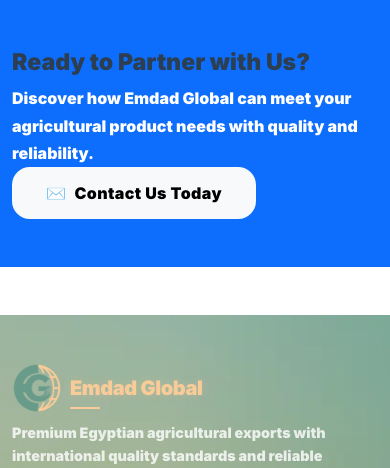
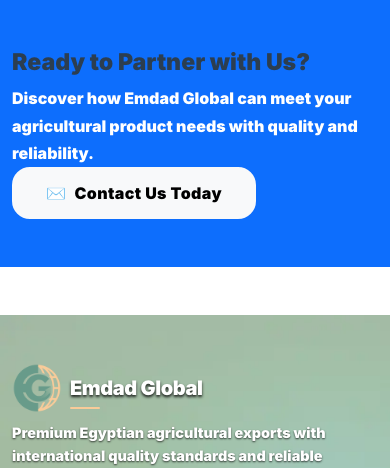
Before and after one commit to whatisup223/emdad, a Flask app: page /about in a window 390 px wide. Shown: the part 6032-6500 px from the top of the page. Run offline with Flask 3, Linux system fonts and the light colour scheme; data that the repository does not hold is empty; some libraries are stand-ins or nearby versions.

Commit message:
feat(footer): mobile-left focal point + higher text contrast; all reversible via classes (footer-v2--mobile-left, --webp, --contrast)

```diff
--- a/templates/base.html
+++ b/templates/base.html
@@ -250,6 +250,40 @@
             .footer-v2.footer-v2--webp > .container { position: relative; z-index: 1; }
 
 
+            /* Footer v2: higher text contrast (no overlays). Remove footer-v2--contrast class to revert */
+            .footer-v2.footer-v2--contrast { color: #ffffff; }
+            .footer-v2.footer-v2--contrast .brand-name,
+            .footer-v2.footer-v2--contrast .brand-desc,
+            .footer-v2.footer-v2--contrast .footer-link,
+            .footer-v2.footer-v2--contrast p,
+            .footer-v2.footer-v2--contrast li,
+            .footer-v2.footer-v2--contrast small,
+            .footer-v2.footer-v2--contrast a {
+                color: #ffffff !important;
+                text-shadow: 0 1px 2px rgba(0,0,0,0.7);
+            }
+            .footer-v2.footer-v2--contrast .brand-name { text-shadow: 0 2px 3px rgba(0,0,0,0.85); }
+            .footer-v2.footer-v2--contrast .icon,
+            .footer-v2.footer-v2--contrast i { color: #f9cb99 !important; text-shadow: 0 1px 1px rgba(0,0,0,0.6); }
+            .footer-v2.footer-v2--contrast .social a { background: rgba(0,0,0,0.35); color: #ffffff; }
+            .footer-v2.footer-v2--contrast .social a:hover { background: rgba(0,0,0,0.6); color: #f9cb99; }
+
+            /* Footer v2: on small screens, show left side of image (revert by removing footer-v2--mobile-left) */
+            @media (max-width: 768px) {
+                .footer-v2.footer-v2--webp.footer-v2--mobile-left {
+                    background-position: left center !important;
+                    background-size: cover !important;
+                }
+            }
+            @media (max-width: 576px) {
+                .footer-v2.footer-v2--webp.footer-v2--mobile-left {
+                    background-position: left center !important;
+                    background-size: cover !important;
+                }
+            }
+
+
+
     </style>
 
     <!-- Favicon -->
@@ -419,7 +453,7 @@
     <!-- Placeholder for legacy footer removed to avoid conflicts -->
 
         <!-- Footer v2 -->
-        <footer class="footer-v2 footer-v2--webp py-5 mt-5">
+        <footer class="footer-v2 footer-v2--webp footer-v2--mobile-left footer-v2--contrast py-5 mt-5">
             <div class="container">
                 <div class="row gy-4">
                     <div class="col-lg-3">
```
